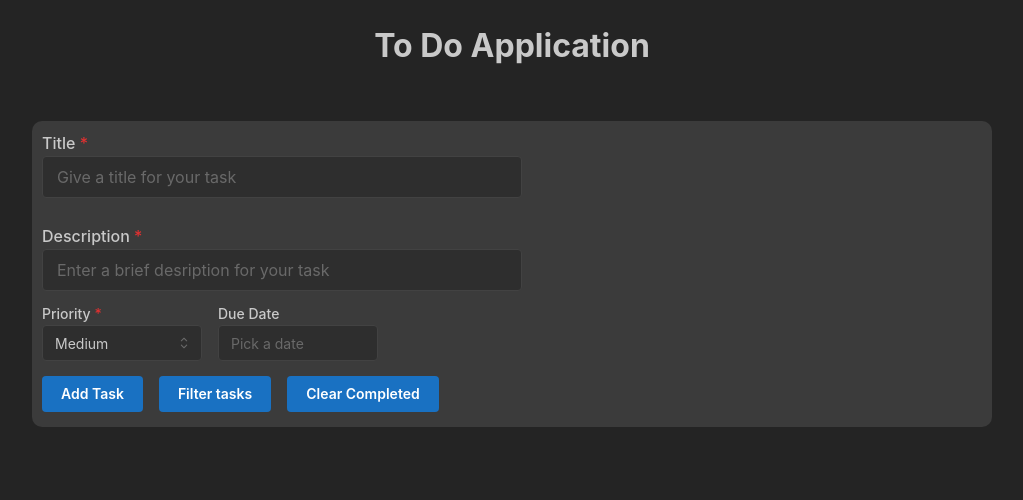
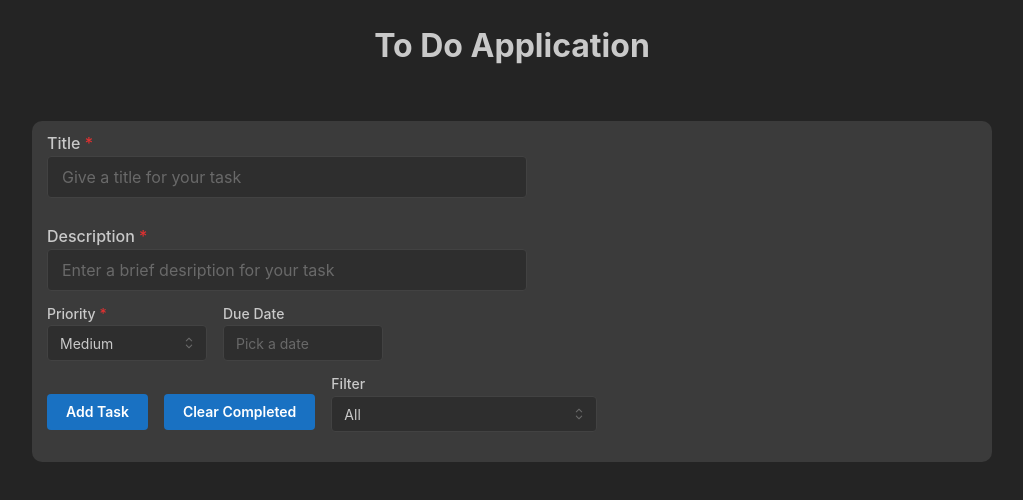
Before and after one commit to yamin-faruque-sazim/fancy-todo-app, a React (Vite) app: page / in a window 1280 px wide. Shown: the top 500 px of the page, without its empty margins (128-1151 px from the left). Built offline with nearby package versions, Linux system fonts and the light colour scheme.

Commit message:
FEAT(FTDA): Filter tasks by priority, due date and task status

```diff
--- a/src/Pages/MainPage/Components/TaskForm.tsx
+++ b/src/Pages/MainPage/Components/TaskForm.tsx
@@ -10,11 +10,15 @@ import "./styles.css";
 interface TaskFormProps {
   addTask: (task: Task) => void;
   deleteCompletedTasks: () => void;
+  setFilter: (filter: string) => void;
+  filter: string;
 }
 
 const TaskForm: React.FC<TaskFormProps> = ({
   addTask,
   deleteCompletedTasks,
+  setFilter,
+  filter,
 }) => {
   const [title, setTitle] = useState<string>("");
   const [summary, setSummary] = useState<string>("");
@@ -48,7 +52,8 @@ const TaskForm: React.FC<TaskFormProps> = ({
       bg="var(--mantine-color-dark-5)"
       h="auto"
       mt={50}
-      pb={15}
+      mb={15}
+      pl={15}
     >
       <form onSubmit={handleSubmit}>
         <Group>
@@ -96,10 +101,24 @@ const TaskForm: React.FC<TaskFormProps> = ({
             onChange={setDueDate}
           />
         </Group>
-        <Group mt={15}>
+        <Group mt={10} >
           <Button type="submit">Add Task</Button>
-          <Button>Filter tasks</Button>
           <Button onClick={deleteCompletedTasks}>Clear Completed</Button>
+          <Select
+            mb={20}
+            label="Filter"
+            placeholder="Filter Tasks"
+            data={[
+              { value: "all", label: "All" },
+              { value: "priority-high-low", label: "Priority (High-Low)" },
+              { value: "priority-low-high", label: "Priority (Low-High)" },
+              { value: "due-date-asc", label: "Due Date (Earliest First)" },
+              { value: "completed", label: "Completed" },
+              { value: "active", label: "Active" },
+            ]}
+            value={filter}
+            onChange={(value) => setFilter(value || "")}
+          />
         </Group>
       </form>
     </Container>
--- a/src/Pages/MainPage/Containers/MainContainer.tsx
+++ b/src/Pages/MainPage/Containers/MainContainer.tsx
@@ -14,6 +14,8 @@ const MainContainer: React.FC = () => {
     }
     return [];
   });
+
+  const [filter, setFilter] = useState<string>('all');
 
   useEffect(() => {
     localStorage.setItem("my-tasks", JSON.stringify(tasks));
@@ -52,18 +54,48 @@ const MainContainer: React.FC = () => {
     setEditingTaskId(null);
   };
 
-  const sortedTasks = tasks.slice().sort((a, b) => {
-    if (a.completed && !b.completed) return 1;
-    if (!a.completed && b.completed) return -1;
-    return 0;
-  });
+  const applyFilter = (tasks: Task[], filter: string): Task[] => {
+    switch (filter) {
+      case 'all':
+        return tasks.sort((a, b) => {
+          if (a.completed && !b.completed) return 1;
+          if (!a.completed && b.completed) return -1;
+          return 0;
+        });
+      case 'priority-high-low':
+        return tasks
+          .filter((task) => !task.completed)
+          .sort((a, b) => a.priority - b.priority);
+      case 'priority-low-high':
+        return tasks
+          .filter((task) => !task.completed)
+          .sort((a, b) => b.priority - a.priority);
+      case 'due-date-asc':
+        return tasks
+          .filter((task) => !task.completed)
+          .sort((a, b) => a.dueDate.getTime() - b.dueDate.getTime());
+      case 'completed':
+        return tasks.filter((task) => task.completed);
+      case 'active':
+        return tasks.filter((task) => !task.completed);
+      default:
+        return tasks;
+    }
+  };
+
+  const filteredTasks = applyFilter(tasks, filter);
 
   return (
     <>
       <h1 className="App">To Do Application</h1>
-      <TaskForm addTask={addTask} deleteCompletedTasks={deleteCompletedTasks} />
+      <TaskForm
+      addTask={addTask}
+      deleteCompletedTasks={deleteCompletedTasks}
+      setFilter={setFilter}
+      filter={filter}
+      />
       <TaskList
-        sortedTasks={sortedTasks}
+        sortedTasks={filteredTasks}
         deleteTask={deleteTask}
         toggleCompletedTask={toggleCompletedTask}
         startEditingTask={startEditingTask}
```
